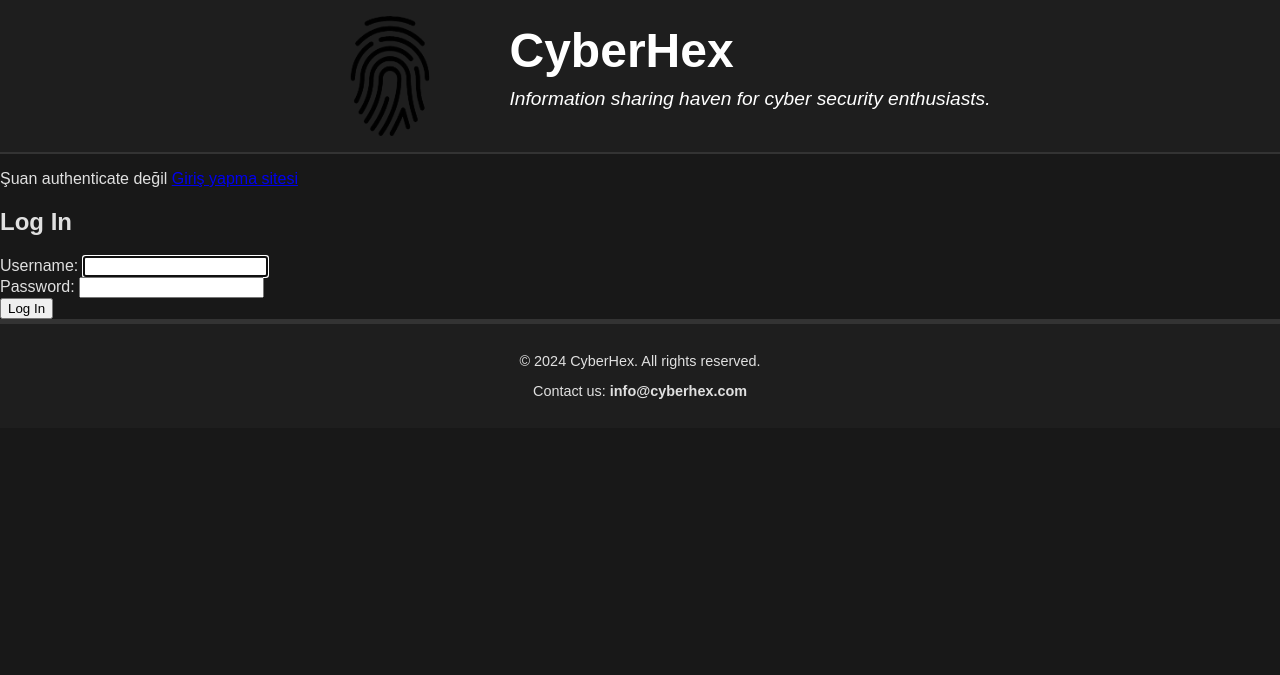
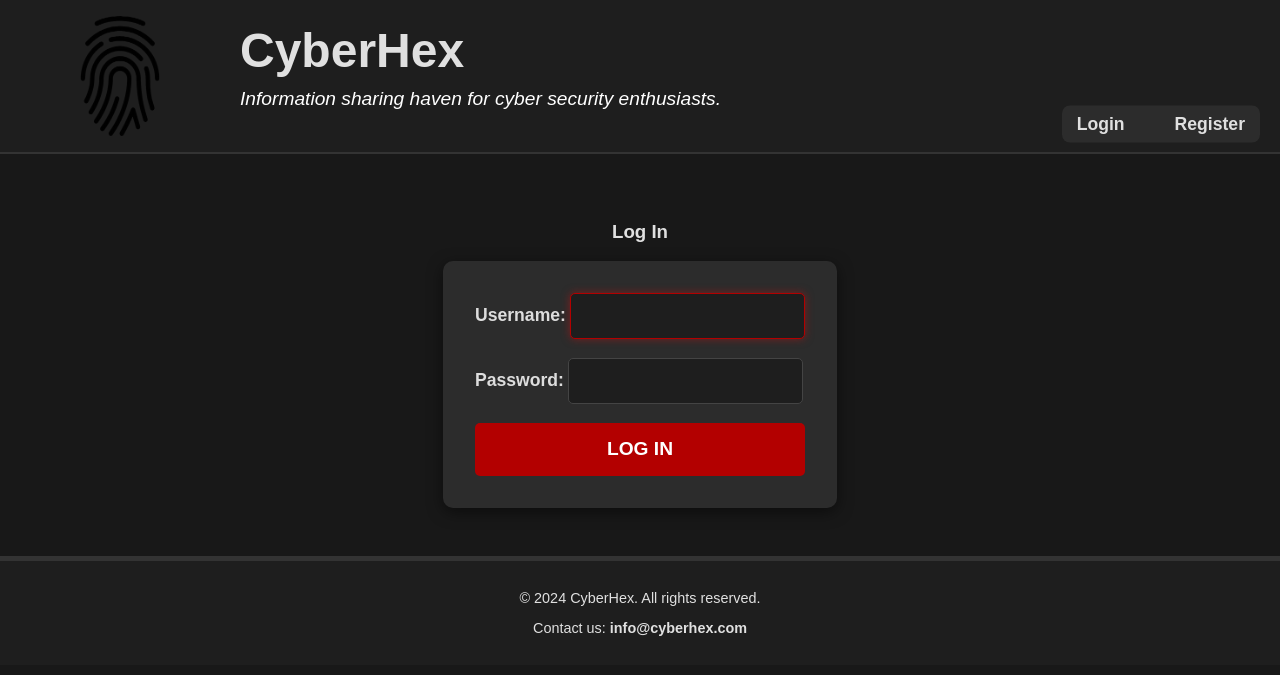
Before and after one commit to EmrullahAlku/CyberHex, a Django app: page /accounts/login/ in a window 1280 px wide. Shown: the top 675 px of the page. Run offline with Django 5.2, Linux system fonts and the light colour scheme.

Commit message:
Login&Logout Done

```diff
--- a/CyberHex/settings.py
+++ b/CyberHex/settings.py
@@ -124,4 +124,5 @@ DEFAULT_AUTO_FIELD = 'django.db.models.BigAutoField'
 AUTH_USER_MODEL = 'user_accounts.User'
 
 LOGIN_REDIRECT_URL = "/"
+
 LOGOUT_REDIRECT_URL = "/"
--- a/CyberHex/templates/layout.html
+++ b/CyberHex/templates/layout.html
@@ -8,26 +8,35 @@
         <link rel="stylesheet" href="{% static 'css/style.css' %}">
         <header>
             <div class="header-container">
-                <img src="{% static 'images/logo.png' %}" alt="CyberHex Logo" class="logo">
-                <div class="text-container">
-                    <h1>CyberHex</h1>
-                    <p>Information sharing haven for cyber security enthusiasts.</p>
+                <div class="logo-title-wrapper">
+                    <img src="{% static 'images/logo.png' %}" alt="CyberHex Logo" class="logo">
+                    <div class="text-container">
+                        <a href="{% url 'homepage' %}">
+                            <h1>CyberHex</h1>
+                        </a>
+                        <p>Information sharing haven for cyber security enthusiasts.</p>
+                    </div>
                 </div>
+                <nav class="auth-menu">
+                    <ul>
+                        {% if user.is_authenticated %}
+                        <li><a href="{% url 'user_accounts:profile' user.id %}">My Profile</a></li>
+                        <li><a href="{% url 'user_accounts:logout' user.id %}">Logout</a></li>
+                        {% else %}
+                            <li><a href='/accounts/login'>Login</a></li>
+                            <li><a href='/accounts/register'>Register</a></li>
+                        {% endif %}
+                    </ul>
+                </nav>
             </div>
         </header>
     </head>
     <body>
         <main>
-            {% if user.is_authenticated %}
-                <p> Şuan user olarak giriş yapıldı <p>
-            {% else %}
-                <p>Şuan authenticate değil <a href="/accounts/login"> Giriş yapma sitesi</a></p>
-            {% endif %}
+            {% block content %}
 
-            {% block content %}
-                <!-- Sayfaya özgü içerik buraya gelecek -->
+
             {% endblock %}
-
         </main>
         <footer>
             <div class="footer-container">
--- a/static/css/style.css
+++ b/static/css/style.css
@@ -12,17 +12,30 @@ header {
     padding: 1em 0;
     text-align: center;
     border-bottom: 2px solid #333;
-    display: flex;
-    justify-content: center;
-    align-items: center;
+    position: relative;
 }
 
 .header-container {
     display: flex;
     align-items: center;
-    justify-content: center;
+    justify-content: flex-start;
     text-align: left;
+    width: 100%;
+    position: relative;
+    padding: 0 20px;
 }
+
+header a {
+    color: #e0e0e0;
+    text-decoration: none;
+}
+
+header a:hover,
+header a:active {
+    color: #e0e0e0;
+    text-decoration: none;
+}
+
 
 header h1 {
     font-size: 3em;
@@ -36,7 +49,6 @@ header p {
     font-style: italic;
 }
 
-/* Logo */
 .logo {
     height: 120px;
     width: 200px;
@@ -44,7 +56,91 @@ header p {
     mix-blend-mode: multiply;
 }
 
-/* Profile Section */
+.login-container {
+    display: flex;
+    flex-direction: column;
+    justify-content: center;
+    align-items: center;
+
+    background-color: #181818;
+    padding: 3em;
+}
+
+.login-container h2 {
+    font-size: 2.5em;
+    color: #e0e0e0;
+    margin-bottom: 1.5em;
+    font-weight: bold;
+    text-transform: uppercase;
+}
+
+.login-form {
+    background-color: #2c2c2c;
+    padding: 2em;
+    border-radius: 10px;
+    box-shadow: 0 4px 15px rgba(0, 0, 0, 0.5);
+    width: 100%;
+    max-width: max-content;
+    display: flex;
+    flex-direction: column;
+}
+
+.login-form label {
+    color: #ddd;
+    font-weight: bold;
+    font-size: 1.1em;
+    margin-bottom: 0.5em;
+}
+
+.login-form input {
+    background-color: #1e1e1e;
+    color: #e0e0e0;
+    border: 1px solid #444;
+    border-radius: 5px;
+    padding: 0.8em;
+    margin-bottom: 1.2em;
+    font-size: 1em;
+    transition: all 0.3s ease;
+}
+
+.login-form input:focus {
+    outline: none;
+    border-color: hwb(0 0% 30%);
+    box-shadow: 0 0 8px rgba(204, 17, 17, 0.5);
+}
+
+.login-form input::placeholder {
+    color: #888;
+    font-style: italic;
+}
+
+.logo-title-wrapper {
+    display: flex;
+    align-items: center;
+    flex-grow: 1;
+}
+
+.login-button {
+    background-color: hwb(0 0% 30%);
+    color: #fff;
+    border: none;
+    border-radius: 5px;
+    padding: 0.8em;
+    font-size: 1.2em;
+    font-weight: bold;
+    text-transform: uppercase;
+    cursor: pointer;
+    transition: background-color 0.3s ease;
+}
+
+.login-button:hover {
+    background-color: hwb(0 0% 30%);
+}
+
+.login-button:active {
+    background-color: hwb(0 0% 30%);
+}
+
 .profile-container {
     display: flex;
     justify-content: center;
@@ -109,7 +205,6 @@ header p {
     margin-top: 1em;
 }
 
-/* Profile Image */
 .profile-card img {
     border-radius: 50%;
     width: 120px;
@@ -157,8 +252,6 @@ nav a:active {
     background-color: hwb(0 0% 30%);
 }
 
-/* footer */
-
 footer {
     background-color: #1e1e1e;
     color: #e0e0e0;
@@ -180,7 +273,10 @@ footer a:hover {
     color: #fff;
 }
 
-/* topic */
+.text-container {
+    flex-shrink: 0;
+}
+
 .topic-details {
     background-color: #2c2c2c;
     padding: 2em;
@@ -211,7 +307,6 @@ footer a:hover {
     color: #e0e0e0;
 }
 
-/* Posts Section */
 .posts-section {
     background-color: #2c2c2c;
     padding: 2em;
@@ -268,3 +363,42 @@ footer a:hover {
     text-align: center;
     padding: 1em 0;
 }
+
+.auth-menu {
+    width:max-content;
+    position: absolute;
+    right: 60px;
+    top: 50%;
+    transform: translateY(-50%);
+    padding: 0;
+    min-width: 100px;
+}
+
+.auth-menu ul {
+    list-style: none;
+    margin: 0;
+    padding: 0;
+    display: flex;
+    gap: 20px;
+    justify-content: flex-end;
+    align-items: center;
+}
+
+.auth-menu li {
+    margin: 0;
+    white-space: nowrap;
+}
+
+.auth-menu a {
+    text-decoration: none;
+    color: #e0e0e0;
+    font-weight: bold;
+    font-size: 1.1em;
+    transition: color 0.3s ease;
+    padding: 8px 15px;
+}
+
+.auth-menu a:hover {
+    color: #ffffff;
+    text-decoration: underline;
+}
--- a/user_accounts/templates/registration/login.html
+++ b/user_accounts/templates/registration/login.html
@@ -2,10 +2,13 @@
 {% load static %}
 
 {% block content %}
-<h2>Log In</h2>
-<form method="post">
-  {% csrf_token %}
-  {{ form }}
-  <button type="submit">Log In</button>
-</form>
+<div class="login-container">
+    <h3>Log In</h3>
+    <form method="post" class="login-form">
+        {% csrf_token %}
+        {{ form }}
+        <button type="submit" class="login-button">Log In</button>
+    </form>
+</div>
 {% endblock %}
+        <li><a href="{% url 'user_accounts:logout' user.id %}">Logout</a></li>
--- /dev/null
+++ b/user_accounts/templates/registration/logout.html
@@ -0,0 +1,2 @@
+<h1>Logged out.</h1>
+<a href="{% url 'login' %}">Login</a>
--- a/user_accounts/urls.py
+++ b/user_accounts/urls.py
@@ -7,5 +7,7 @@ urlpatterns = [
     path('', views.accounts_index, name='accounts_index'),
     path('profile/<int:user_id>/', views.profile, name='profile'),
     path('register/', views.register, name='register'),
+    path('logout/<int:user_id>/', views.custom_logout, name='logout'),
+    path('login/<int:user_id>/', views.custom_logout, name='login'),
     path('', include("django.contrib.auth.urls")),
 ]
```
Also changed, not shown: user_accounts/templates/profile.html (+4 -6 lines), user_accounts/templates/register.html (+12 -8 lines), user_accounts/views.py (+11 -1 lines), db.sqlite3.
